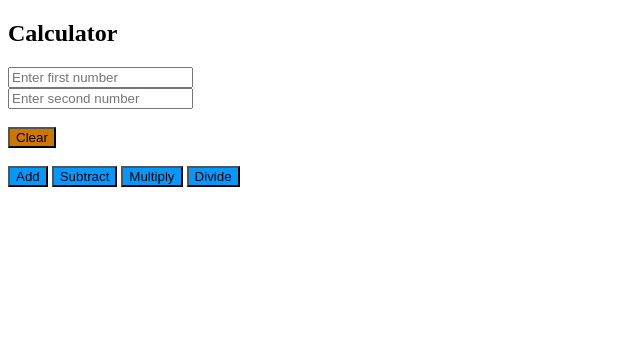
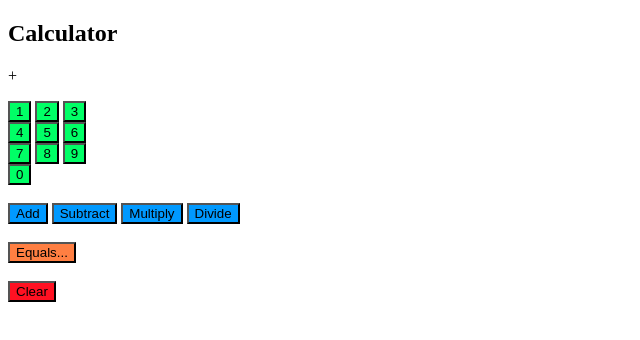
Before and after one commit to Maetz007/week_3_assignment, a website: page public/index.html in a window 1280 px wide. Both pictures are taken after a click on the button "Add". Shown: the whole page, without its empty margins (0-640 px from the left). Drawn offline with Linux system fonts and the light colour scheme; no server answers.

Commit message:
completed hard mode

```diff
--- a/public/index.html
+++ b/public/index.html
@@ -8,18 +8,27 @@
   <body>
 
     <h2>Calculator</h2>
+      <p id="numDisplay">Enter a number...</p>
 
-      <form action="">
-        <input type="text" id="x" name="x" placeholder="Enter first number"><br>
-        <input type="text" id="y" name="y" placeholder="Enter second number"><br><br>
-        <button id="resetBtn" value="Reset">Clear</button><br><br>
-      </form>
-        <button class="calcFunc" id="add" value="1">Add</button>
-        <button class="calcFunc" id="subtract" value="2">Subtract</button>
-        <button class="calcFunc" id="multiply" value="3">Multiply</button>
-        <button class="calcFunc" id="divide" value="4">Divide</button><br><br>
+          <button class="btnNum" value="1">1</button>
+          <button class="btnNum" value="2">2</button>
+          <button class="btnNum" value="3">3</button><br>
+          <button class="btnNum" value="4">4</button>
+          <button class="btnNum" value="5">5</button>
+          <button class="btnNum" value="6">6</button><br>
+          <button class="btnNum" value="7">7</button>
+          <button class="btnNum" value="8">8</button>
+          <button class="btnNum" value="9">9</button><br>
+          <button class="btnNum" value="0">0</button><br><br>
 
-      <div id="displayDiv"></div>
+          <button class="calcFunc" id=" + " value="1">Add</button>
+          <button class="calcFunc" id=" - " value="2">Subtract</button>
+          <button class="calcFunc" id=" * " value="3">Multiply</button>
+          <button class="calcFunc" id=" / " value="4">Divide</button><br><br>
+
+          <button id="equalBtn">Equals...</button><br><br>
+
+          <button id="reset">Clear</button>
 
   </body>
 </html>
--- a/public/scripts.js
+++ b/public/scripts.js
@@ -7,24 +7,52 @@ var calcInput = {
   "type": ""
 }; // end calcInput object
 
+var numArray = [];
+var arraySums = "";
+var arrayCounter = 0;
+
+// when button is clicked, displays clicked number on page
+$(".btnNum").css("background-color", "#00FF66").on("click", function(){
+  var getNum = $(this).val();
+  numArray.push(getNum);
+  removeCommas(); // cleans up number array and creates a number variable
+  numOutput(arraySums); // outputs cleaned up array
+}); // end numbered button
+
+// determines the type of math to be used on the numbers
 $(".calcFunc").css("background-color", "#0099FF").on("click", function(){
-  calcInput.type = $(this).val();
-  calculate();
+  calcInput.x = arraySums; // returns the X number to the object to be POSTed to server
+  calcInput.type = $(this).val(); // returns the type of math to the object to be POSTed
+  var showSymbol = $(this).attr("id"); // displays the type of math to be used
+  removeCommas();
+  numOutput(showSymbol);
+  numArray = [];        // the next couple of lines here reset all the variables
+  arraySums = "";       // and gets ready to take in inputs for the Y variable
+  arrayCounter = 0;
 }); // end calcFunc button call
 
-$("#resetBtn").css("background-color", "#CC7700");
+// Passes the next number into the Y variable of the object and sends the object to the server
+$("#equalBtn").css("background-color", "#FF7F42").on("click", function(){
+  calcInput.y = arraySums;
+  calculate(); // function call that POSTs to the server
+}); // end equals button
 
+// Clears the all the fields and resets the display
+$("#reset").css("background-color", "#FF1122").on("click", function(){
+  numArray = [];
+  arraySums = "";
+  arrayCounter = 0;
+  document.getElementById("numDisplay").innerHTML = "Enter a number...";
+}); // end reset button
+
+// function call to the server to recieve the X, Y, and Type information then returns the data
 function calculate(){
-
-  calcInput.x = $("#x").val();
-  calcInput.y = $("#y").val();
-
   $.ajax({
     type: "POST",
-    data: calcInput,
-    url: "/calcPost",
+    data: calcInput, // keys the "data" field to the object
+    url: "/calcPost", // location on the server where the POST will be sent
     success: function(data){
-      calcOutput(data);
+      numOutput(data); // displays returned number after server has done the "math"
     },
     error: function(){
       console.log("Oops, ajax broke!");
@@ -32,10 +60,18 @@ function calculate(){
   }); // end ajax
 } // end calculate function
 
-function calcOutput(calcDisplay){
-  var newPara = document.createElement("p");
-  newPara.textContent = calcDisplay;
-  document.getElementById("displayDiv").innerHTML = "";
-  document.getElementById("displayDiv").appendChild(newPara);
-} // end calcOutput function
+// simple display function to output numbers and math types to user
+function numOutput(numToDisplay){
+  var newNumDisplay = document.createElement("p");
+  newNumDisplay.textContent = numToDisplay;
+  document.getElementById("numDisplay").innerHTML = "";
+  document.getElementById("numDisplay").appendChild(newNumDisplay);
+} // end number display
+
+// parses arrays into clean, readable numbers while also setting a variable to number to be POSTed later
+function removeCommas(){
+  arraySums = arraySums + numArray[arrayCounter];
+  arrayCounter++;
+} // end clean up of array display to remove commas
+
 }); // end document ready
```
Also changed, not shown: server/app.js (+4 -5 lines).
